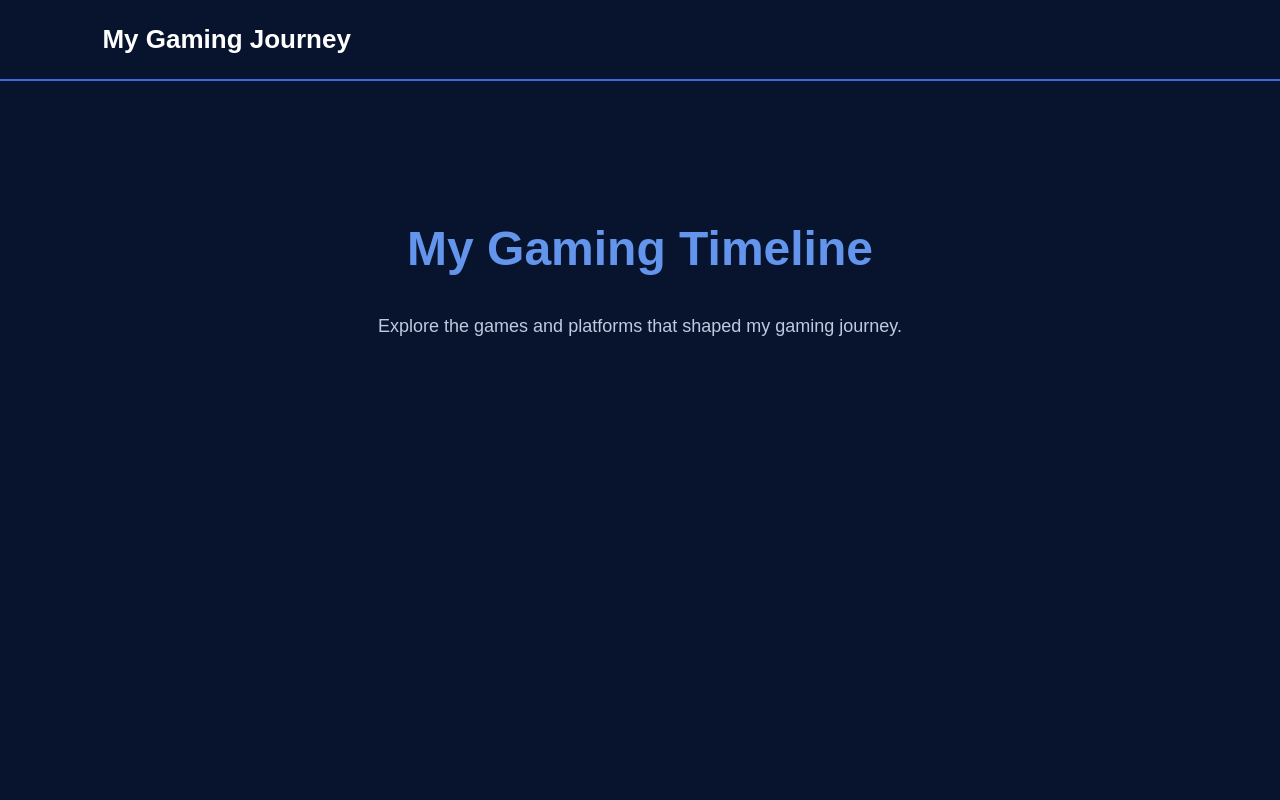
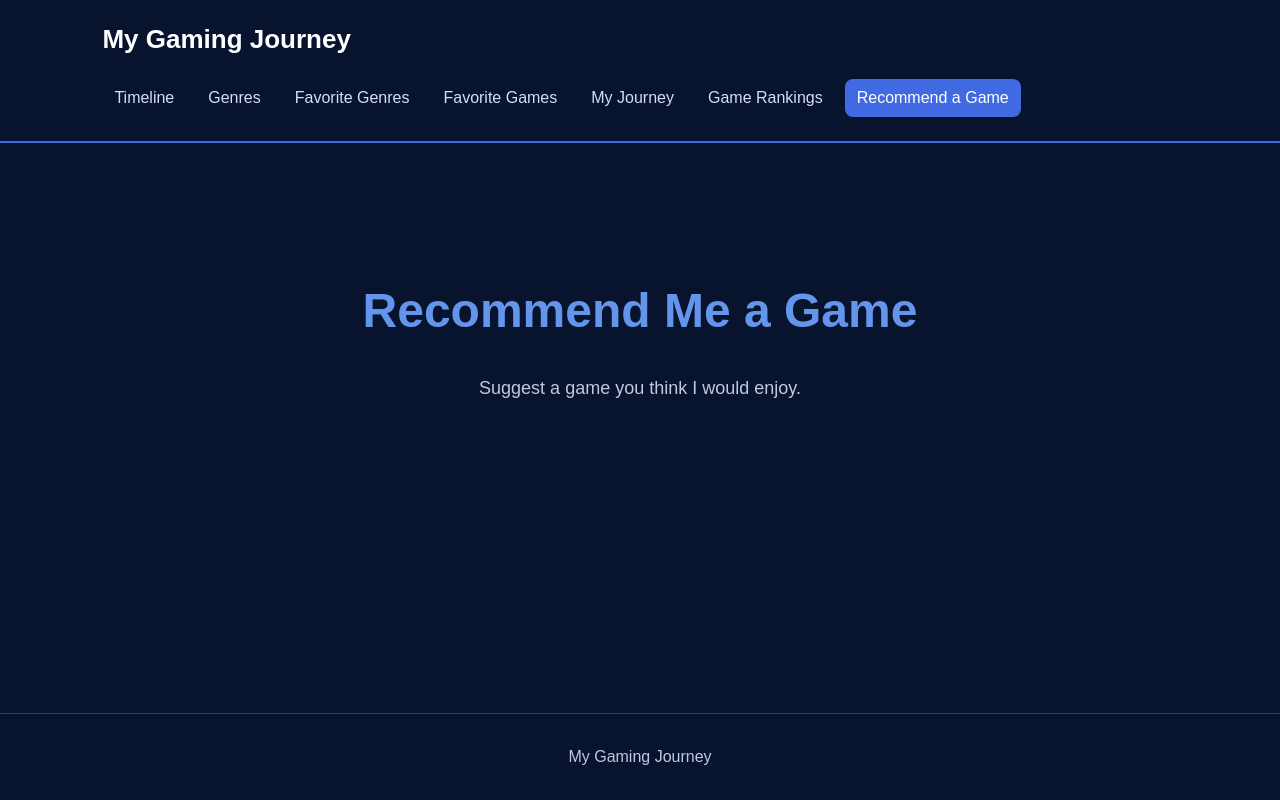
Before and after one commit to EdayNotEbay/gaming-journey, a React (Vite) app: page /recommend-me-a-game in a window 1280 px wide. Built offline with nearby package versions, Linux system fonts and the light colour scheme.

Commit message:
Add navigation and routes for seven gaming pages

```diff
--- a/src/App.css
+++ b/src/App.css
@@ -1,46 +1,118 @@
-
-/* Style the website container. */
+/* Keep the website at least as tall as the browser. */
 .website {
+  /* Arrange the header, content, and footer vertically. */
+  display: flex;
+  /* Stack the website sections. */
+  flex-direction: column;
   /* Fill the browser height. */
   min-height: 100vh;
 }
 
-/* Style the website header. */
+/* Style the shared website header. */
 .site-header {
-  /* Add space around the header content. */
+  /* Place the title beside the navigation when space allows. */
+  display: flex;
+  /* Allow navigation to wrap on smaller screens. */
+  flex-wrap: wrap;
+  /* Align the title and navigation vertically. */
+  align-items: center;
+  /* Space the title and navigation apart. */
+  justify-content: space-between;
+  /* Separate the title from navigation links. */
+  gap: 24px;
+  /* Add room around the header. */
   padding: 24px 8%;
-  /* Add the royal blue border. */
+  /* Keep the royal blue accent. */
   border-bottom: 2px solid royalblue;
 }
 
 /* Style the website title. */
 .site-header h1 {
-  /* Remove the default margin. */
+  /* Remove the default heading margin. */
   margin: 0;
-  /* Set the font size. */
+  /* Keep the website title readable. */
   font-size: 26px;
 }
 
-/* Style the homepage introduction. */
+/* Style the link behind the website title. */
+.brand-link {
+  /* Keep the title white. */
+  color: #ffffff;
+  /* Remove the underline. */
+  text-decoration: none;
+}
+
+/* Arrange navigation links neatly. */
+.site-nav {
+  /* Display links beside one another. */
+  display: flex;
+  /* Wrap links on narrow screens. */
+  flex-wrap: wrap;
+  /* Keep some space between links. */
+  gap: 10px;
+}
+
+/* Style each navigation link. */
+.nav-link {
+  /* Add room inside each link. */
+  padding: 10px 12px;
+  /* Round the link corners. */
+  border-radius: 8px;
+  /* Use light text. */
+  color: #d4def6;
+  /* Remove link underlines. */
+  text-decoration: none;
+}
+
+/* Highlight hovered and selected navigation links. */
+.nav-link:hover,
+.nav-link.active {
+  /* Make the selected page obvious. */
+  background-color: #4169e1;
+  /* Use high-contrast text. */
+  color: #ffffff;
+}
+
+/* Style the introduction on each page. */
 .hero {
-  /* Add vertical and horizontal spacing. */
-  padding: 100px 20px;
-  /* Center the text. */
+  /* Fill the available space above the footer. */
+  flex: 1;
+  /* Keep text from spreading too wide. */
+  width: 100%;
+  /* Set a readable content width. */
+  max-width: 960px;
+  /* Center the content area. */
+  margin: 0 auto;
+  /* Add room around the introduction. */
+  padding: 100px 24px;
+  /* Center the page text. */
   text-align: center;
 }
 
-/* Style the main heading. */
+/* Style the page heading. */
 .hero h2 {
-  /* Set the heading color. */
+  /* Use a royal blue heading color. */
   color: #6495ed;
-  /* Set the heading size. */
+  /* Make the heading prominent. */
   font-size: 48px;
 }
 
-/* Style the introductory paragraph. */
+/* Style the page description. */
 .hero p {
-  /* Set the text color. */
+  /* Use softer text for the description. */
   color: #bfc9df;
-  /* Set the text size. */
+  /* Make the description readable. */
   font-size: 18px;
 }
+
+/* Keep the footer consistent on every page. */
+.site-footer {
+  /* Add space around the footer. */
+  padding: 18px 8%;
+  /* Separate it from the page content. */
+  border-top: 1px solid #274477;
+  /* Use subdued footer text. */
+  color: #bfc9df;
+  /* Center its label. */
+  text-align: center;
+}
--- a/src/App.jsx
+++ b/src/App.jsx
@@ -1,27 +1,74 @@
+import { BrowserRouter, NavLink, Route, Routes } from "react-router-dom"; // Import the tools for page navigation.
+import pages from "./pages.js"; // Import the list of website pages.
+import "./App.css"; // Import the external stylesheet.
 
-import "./App.css"; // Import the external CSS file.
-
-// Create the main React component.
-function App() {
-  // Display the website homepage.
+// Display the selected page's introduction.
+function PageContent({ page }) {
+  // Render the heading and description for this page.
   return (
-    <div className="website">
-      {/* Display the website header. */}
-      <header className="site-header">
-        {/* Display the website title. */}
-        <h1>My Gaming Journey</h1>
-      </header>
-
-      {/* Display the homepage introduction. */}
-      <main className="hero">
-        {/* Display the main heading. */}
-        <h2>My Gaming Timeline</h2>
-        {/* Display the introductory text. */}
-        <p>Explore the games and platforms that shaped my gaming journey.</p>
-      </main>
-    </div>
+    <main className="hero">
+      {/* Show the current page title. */}
+      <h2>{page.title}</h2>
+      {/* Explain what visitors will find on this page. */}
+      <p>{page.description}</p>
+    </main>
   );
 }
 
-// Export the component.
+// Display the same header and navigation on every page.
+function SiteHeader() {
+  // Build the shared website header.
+  return (
+    <header className="site-header">
+      {/* Make the website title link back to the timeline. */}
+      <h1><NavLink to="/" className="brand-link">My Gaming Journey</NavLink></h1>
+      {/* Give visitors links to all seven pages. */}
+      <nav className="site-nav" aria-label="Main navigation">
+        {/* Make one navigation link for each page. */}
+        {pages.map(function (page) {
+          // Link to the matching page route.
+          return (
+            <NavLink
+              key={page.path}
+              to={page.path}
+              end={page.path === "/"}
+              className="nav-link"
+            >
+              {page.label}
+            </NavLink>
+          );
+        })}
+      </nav>
+    </header>
+  );
+}
+
+// Display the full React website.
+function App() {
+  // Keep the header and footer visible as pages change.
+  return (
+    <BrowserRouter>
+      <div className="website">
+        {/* Display the shared navigation. */}
+        <SiteHeader />
+        {/* Display the content for the current address. */}
+        <Routes>
+          {/* Create a route for every approved website page. */}
+          {pages.map(function (page) {
+            // Show the matching page's introduction.
+            return <Route key={page.path} path={page.path} element={<PageContent page={page} />} />;
+          })}
+          {/* Return to the timeline if the address is unknown. */}
+          <Route path="*" element={<PageContent page={pages[0]} />} />
+        </Routes>
+        {/* Display a consistent footer on every page. */}
+        <footer className="site-footer">
+          <p>My Gaming Journey</p>
+        </footer>
+      </div>
+    </BrowserRouter>
+  );
+}
+
+// Allow React to load this component.
 export default App;
--- /dev/null
+++ b/src/pages.js
@@ -0,0 +1,20 @@
+// Keep the site's page names, addresses, and descriptions in one place.
+const pages = [
+  // Start with the home timeline.
+  { path: "/", label: "Timeline", title: "My Gaming Timeline", description: "Explore the games and platforms that shaped my gaming journey." },
+  // Group played games by genre.
+  { path: "/genres", label: "Genres", title: "Genres", description: "Explore the different genres of games I have played." },
+  // Highlight the types of games I enjoy most.
+  { path: "/favorite-genres", label: "Favorite Genres", title: "Favorite Genres", description: "Discover the genres that have become my favorites." },
+  // Show the games I consider personal favorites.
+  { path: "/favorite-games", label: "Favorite Games", title: "Favorite Games", description: "See the games that stand out most in my gaming history." },
+  // Explain how my gaming interests changed over time.
+  { path: "/my-gaming-journey", label: "My Journey", title: "My Gaming Journey", description: "Learn how my gaming interests have changed from older consoles to today." },
+  // Reserve a page for the required game ranking table.
+  { path: "/game-rankings", label: "Game Rankings", title: "Game Rankings", description: "Compare games by platform, genre, and my personal rating." },
+  // Reserve a page for the required game recommendation form.
+  { path: "/recommend-me-a-game", label: "Recommend a Game", title: "Recommend Me a Game", description: "Suggest a game you think I would enjoy." },
+]; // Finish the approved list of seven pages.
+
+// Share the page list with the navigation and routing components.
+export default pages;
```
